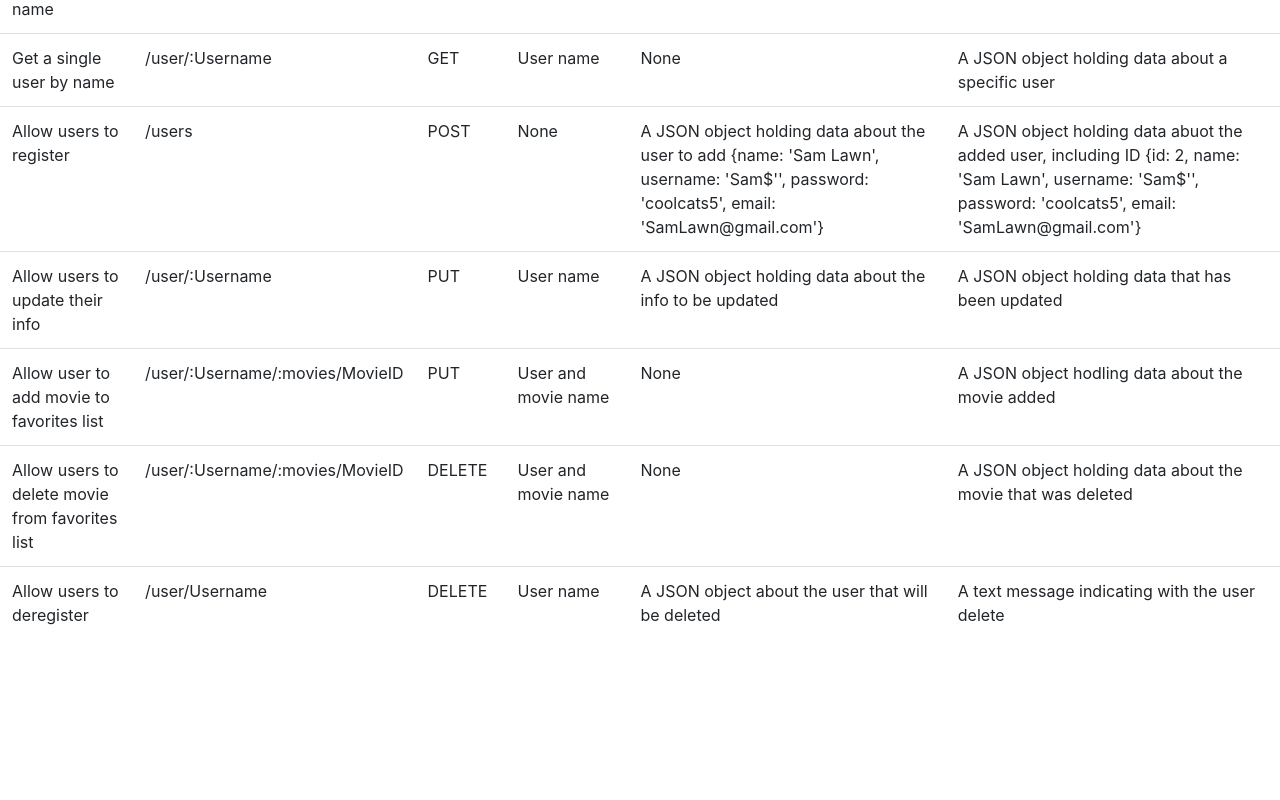
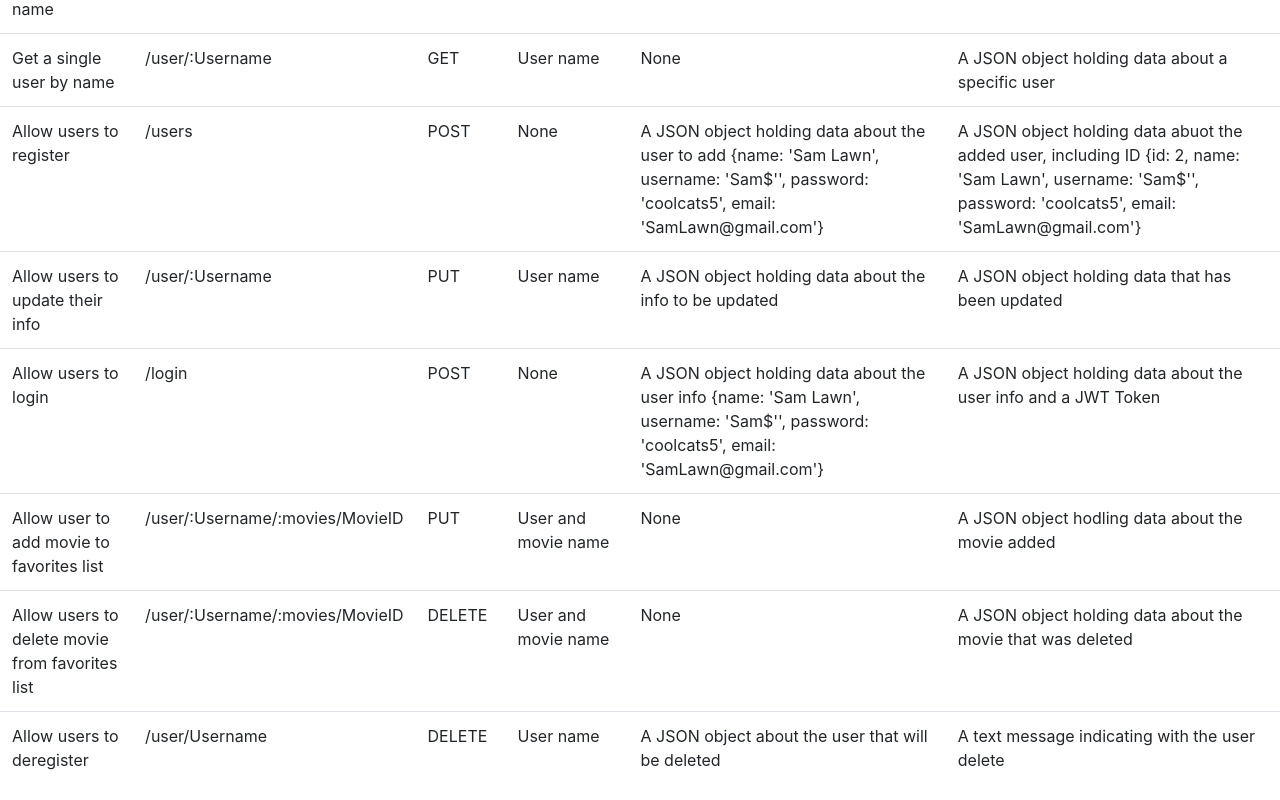
Before and after one commit to alyssakramer/movie_api, a website: page public/documentation.html in a window 1280 px wide. Shown: the part 929-1729 px from the top of the page. Before the commit the page ends 1584 px from the top, so only its background shows below. Drawn offline with nearby package versions, Linux system fonts and the light colour scheme.

Commit message:
Add user login request to documentation.html

```diff
--- a/public/documentation.html
+++ b/public/documentation.html
@@ -110,6 +110,15 @@
       </tr>
 
       <tr>
+        <td>Allow users to login</td>
+        <td>/login</td>
+        <td>POST</td>
+        <td>None</td>
+        <td>A JSON object holding data about the user info  {name: 'Sam Lawn', username: 'Sam$'', password: 'coolcats5', email: 'SamLawn@gmail.com'}</td>
+        <td> A JSON object holding data about the user info and a JWT Token</td>
+      </tr>
+
+      <tr>
         <td>Allow user to add movie to favorites list</td>
         <td>/user/:Username/:movies/MovieID</td>
         <td>PUT</td>
```
